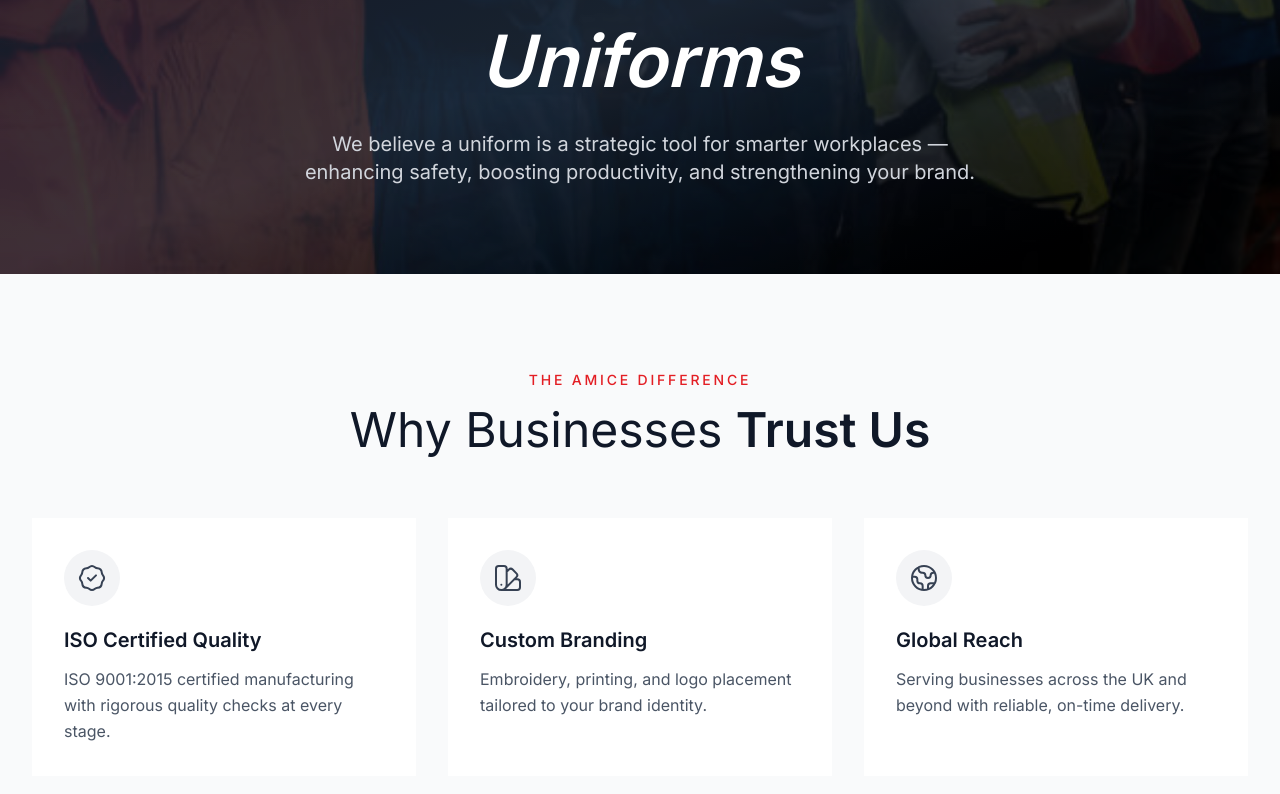
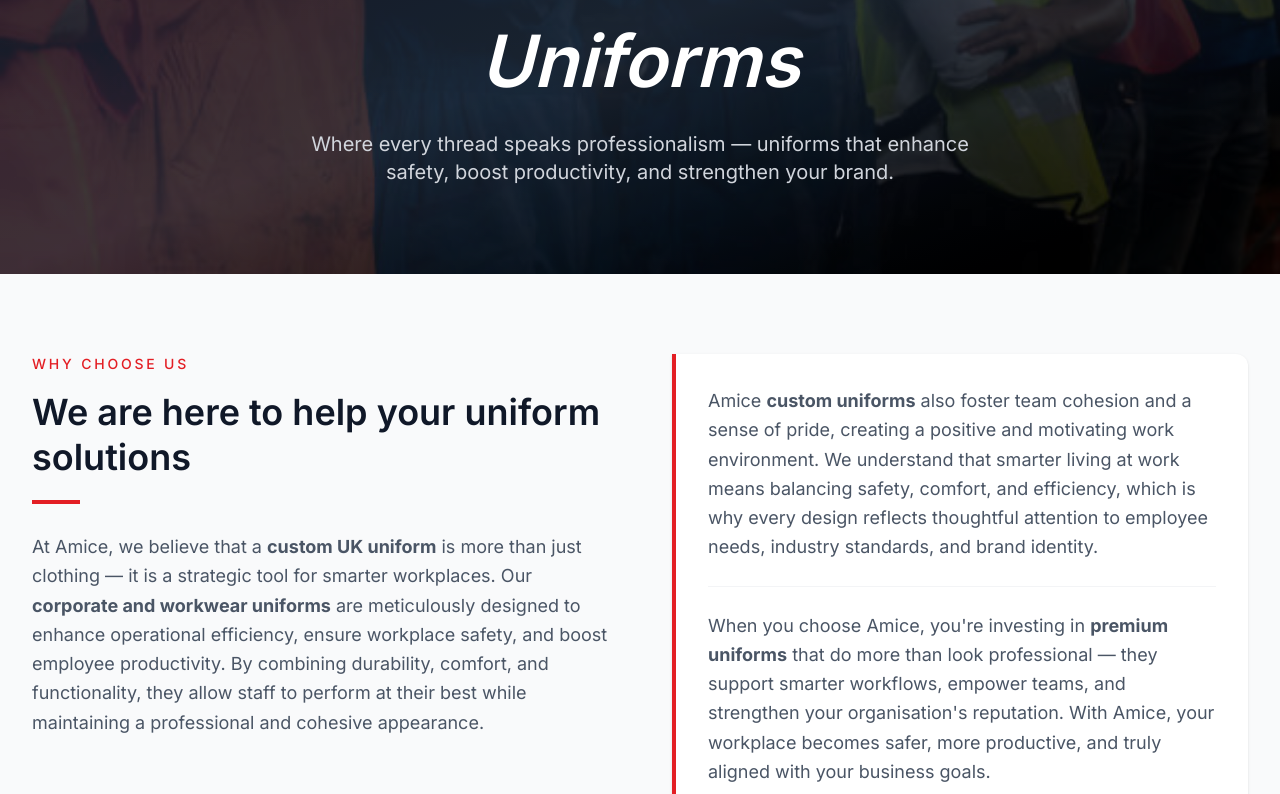
Before and after one commit to nextone9710-dev/amica, a React (Vite) app: page /why-us in a window 1280 px wide. Shown: the part 206-1000 px from the top of the page. Built offline with nearby package versions, Linux system fonts and the light colour scheme; a web font is replaced by a local one.

Commit message:
feat: Enhance content in WhyChooseUs component for clarity and impact

```diff
--- a/src/components/WhyChooseUs.tsx
+++ b/src/components/WhyChooseUs.tsx
@@ -124,8 +124,40 @@ export default function WhyChooseUs() {
             <span className="block font-semibold italic">Uniforms</span>
           </h1>
           <p className="text-xl text-gray-300 max-w-2xl mx-auto font-light">
-            We believe a uniform is a strategic tool for smarter workplaces — enhancing safety, boosting productivity, and strengthening your brand.
+            Where every thread speaks professionalism — uniforms that enhance safety, boost productivity, and strengthen your brand.
           </p>
+        </div>
+      </section>
+
+      {/* Why Choose Us Content */}
+      <section className="py-20 bg-gray-50">
+        <div className="max-w-7xl mx-auto px-4 sm:px-6 lg:px-8">
+          <div className="grid lg:grid-cols-2 gap-10 lg:gap-16 items-stretch">
+            {/* Left column */}
+            <div className="flex flex-col">
+              <p className="text-primary tracking-[0.2em] uppercase text-sm font-medium mb-4">
+                Why Choose Us
+              </p>
+              <h2 className="text-3xl md:text-4xl font-semibold text-gray-900 mb-5 leading-tight">
+                We are here to help your uniform solutions
+              </h2>
+              <div className="w-12 h-1 bg-primary mb-7" />
+              <p className="text-gray-600 text-lg leading-relaxed">
+                At {companyInfo.name}, we believe that a <strong>custom UK uniform</strong> is more than just clothing — it is a strategic tool for smarter workplaces. Our <strong>corporate and workwear uniforms</strong> are meticulously designed to enhance operational efficiency, ensure workplace safety, and boost employee productivity. By combining durability, comfort, and functionality, they allow staff to perform at their best while maintaining a professional and cohesive appearance.
+              </p>
+            </div>
+
+            {/* Right column — card with border accent */}
+            <div className="bg-white border-l-4 border-primary rounded-r-xl shadow-sm p-8 flex flex-col gap-6">
+              <p className="text-gray-600 text-lg leading-relaxed">
+                {companyInfo.name} <strong>custom uniforms</strong> also foster team cohesion and a sense of pride, creating a positive and motivating work environment. We understand that smarter living at work means balancing safety, comfort, and efficiency, which is why every design reflects thoughtful attention to employee needs, industry standards, and brand identity.
+              </p>
+              <div className="w-full h-px bg-gray-100" />
+              <p className="text-gray-600 text-lg leading-relaxed">
+                When you choose {companyInfo.name}, you're investing in <strong>premium uniforms</strong> that do more than look professional — they support smarter workflows, empower teams, and strengthen your organisation's reputation. With {companyInfo.name}, your workplace becomes safer, more productive, and truly aligned with your business goals.
+              </p>
+            </div>
+          </div>
         </div>
       </section>
 
```
